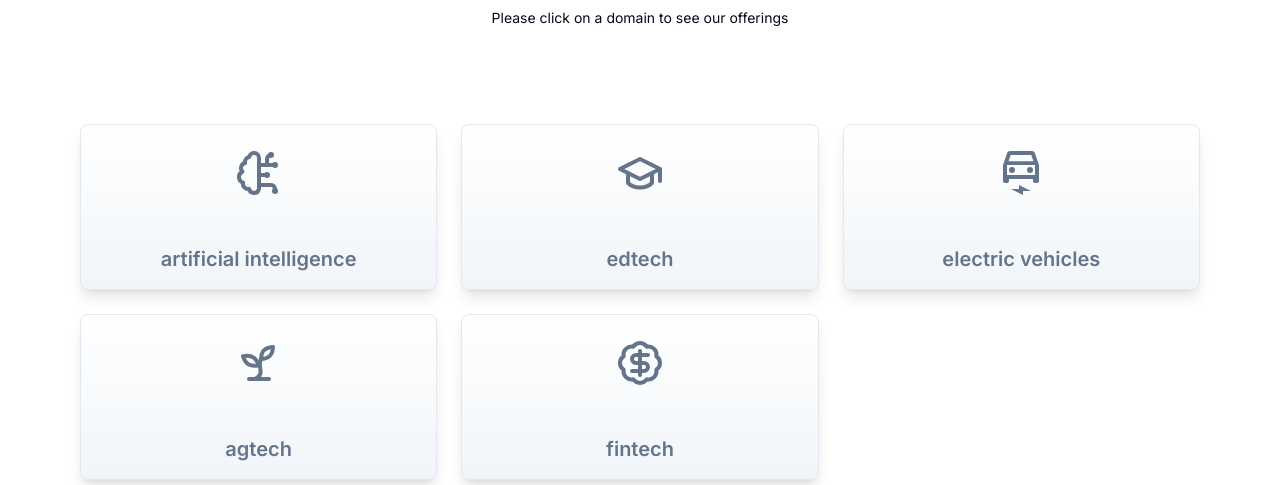
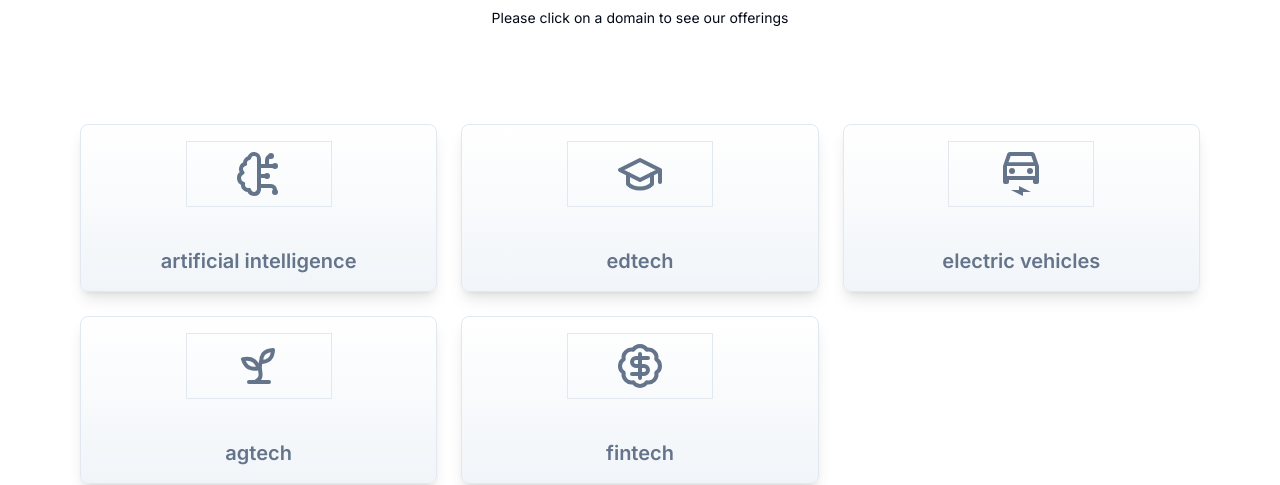
Before and after one commit to subhranshudas/twkfe, a Next.js app: page / in a window 1280 px wide. Shown: the part 865-1350 px from the top of the page. Built offline with nearby package versions, Linux system fonts and the light colour scheme.

Commit message:
changed the ring on card

```diff
--- a/components/domain-cards.tsx
+++ b/components/domain-cards.tsx
@@ -33,13 +33,13 @@ function DomainCard({ title, icon, href  }: Omit<DomainProps, "description">) {
                 group
                 flex flex-col justify-center items-center rounded-lg border p-4 gap-y-6 md:gap-y-10 shadow-lg
                 hover:scale-105 transition ease-in duration-200
-
+                hover:border-ring hover:border-2
+                dark:hover:border-slate-400
                 bg-gradient-to-b from-white via-slate-50 to-slate-100
                 dark:bg-gradient-to-t dark:from-slate-900 dark:via-slate-900 dark:to-slate-950
             "
         >
-            <div
-                className="py-2 px-12">
+            <div className="py-2 px-12 border group-hover:border-ring">
                 <DomainIcon className="w-12 h-12 text-muted-foreground group-hover:text-foreground" />
             </div>
 
```
